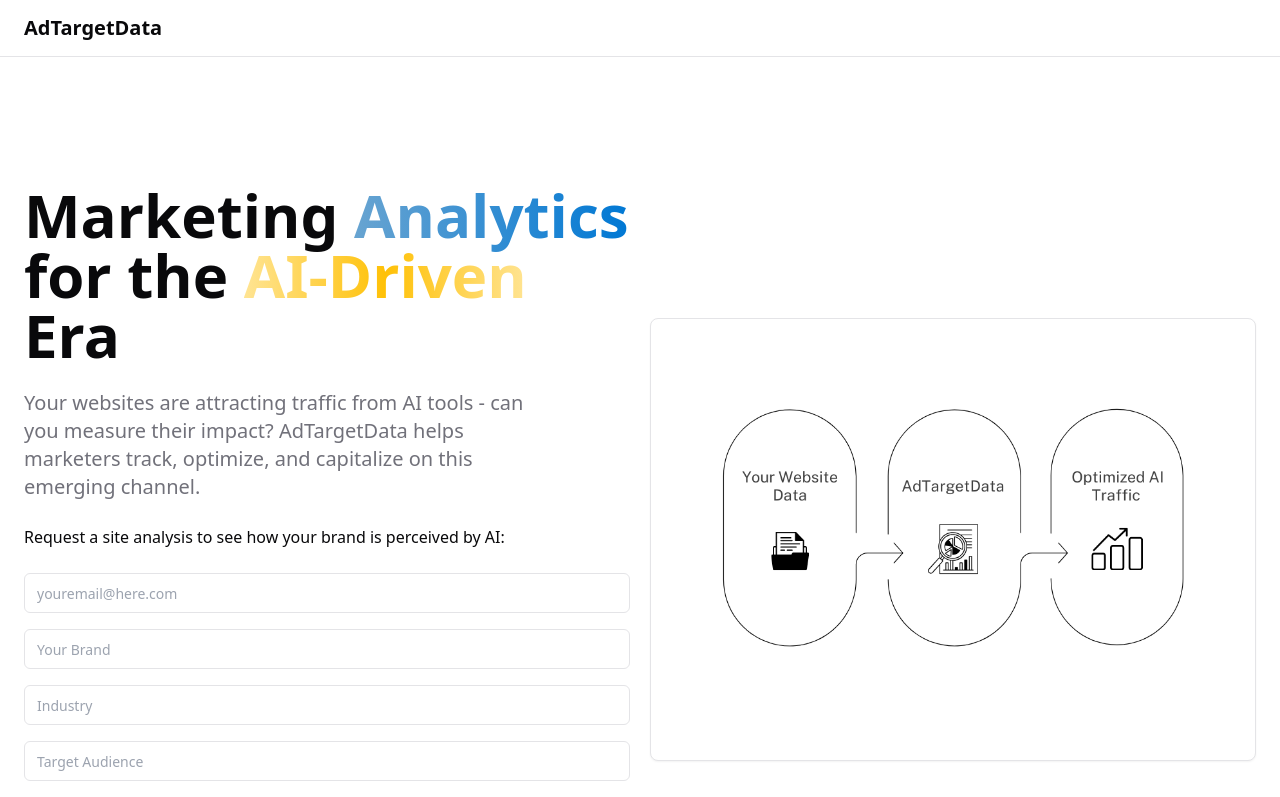
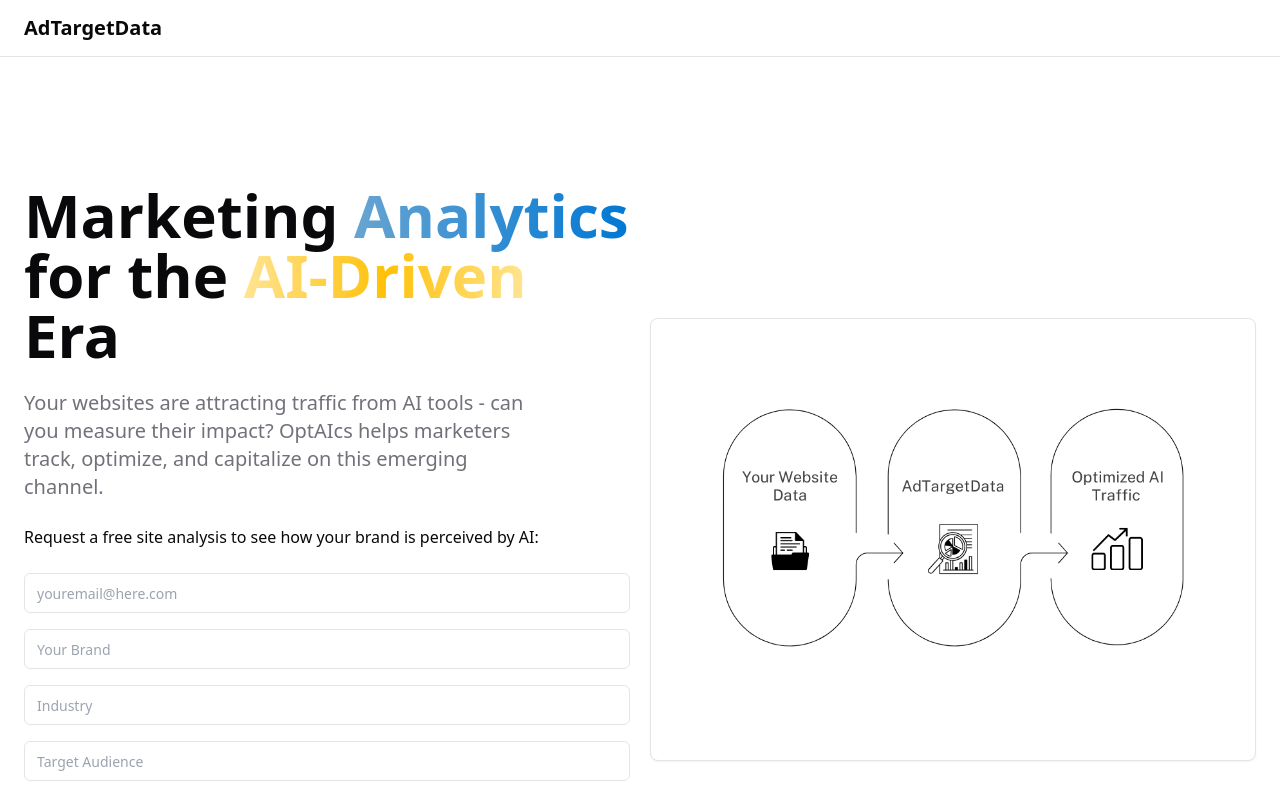
Before and after one commit to chrispiccaro18/adtargetdata-fe, a React (Vite) app: page / in a window 1280 px wide. Shown: the top 797 px of the page. Built offline with nearby package versions, Linux system fonts and the light colour scheme.

Commit message:
Update Hero.tsx

```diff
--- a/src/components/Hero.tsx
+++ b/src/components/Hero.tsx
@@ -26,10 +26,10 @@
         </main>
 
         <p className="text-xl text-muted-foreground md:w-10/12 mx-auto lg:mx-0">
-        Your websites are attracting traffic from AI tools - can you measure their impact? AdTargetData helps marketers track, optimize, and capitalize on this emerging channel.
+        Your websites are attracting traffic from AI tools - can you measure their impact? OptAIcs helps marketers track, optimize, and capitalize on this emerging channel.
         </p>
 
-        <h2>Request a site analysis to see how your brand is perceived by AI:</h2>
+        <h2>Request a free site analysis to see how your brand is perceived by AI:</h2>
 
         <DemoForm />
 
```
